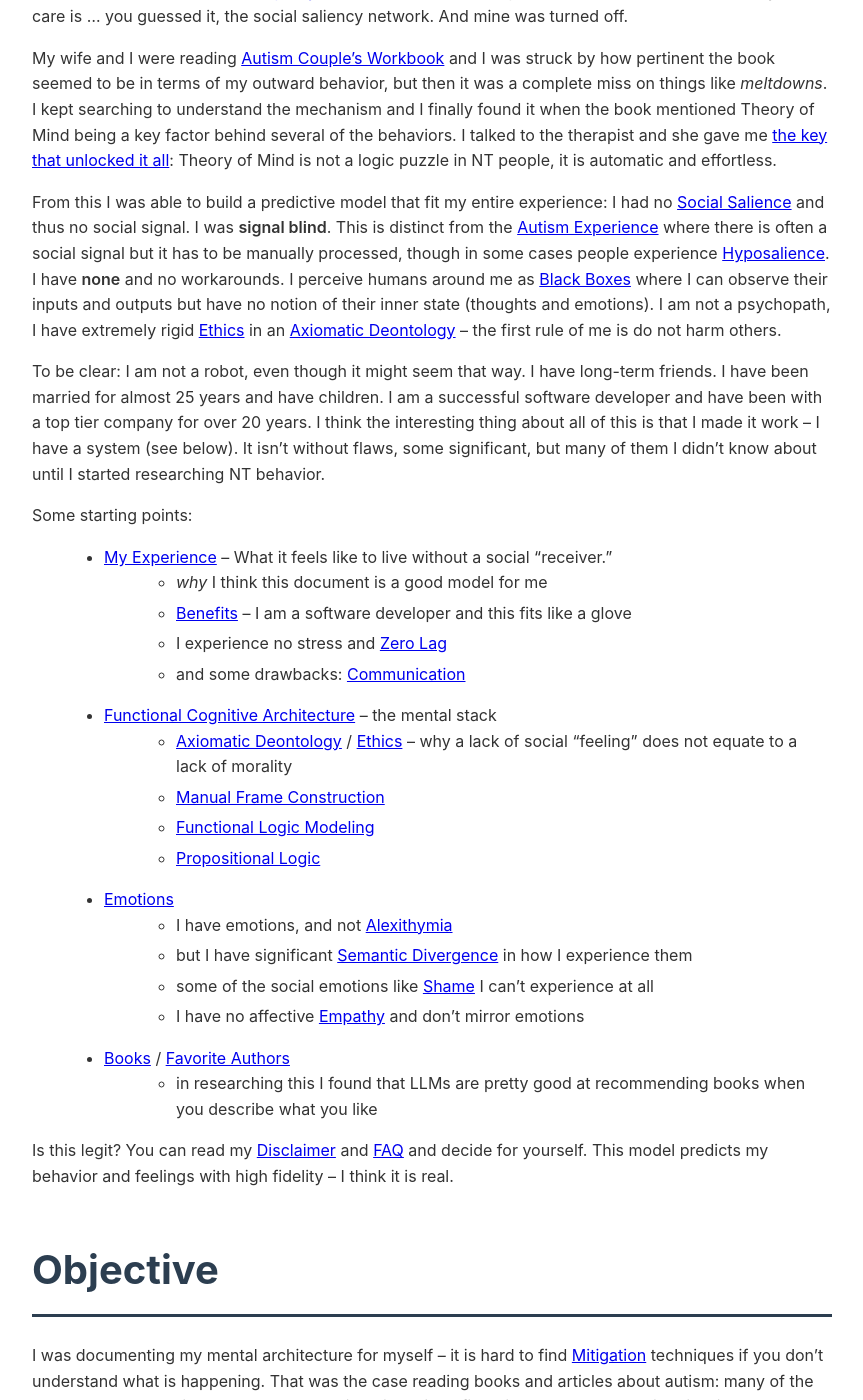
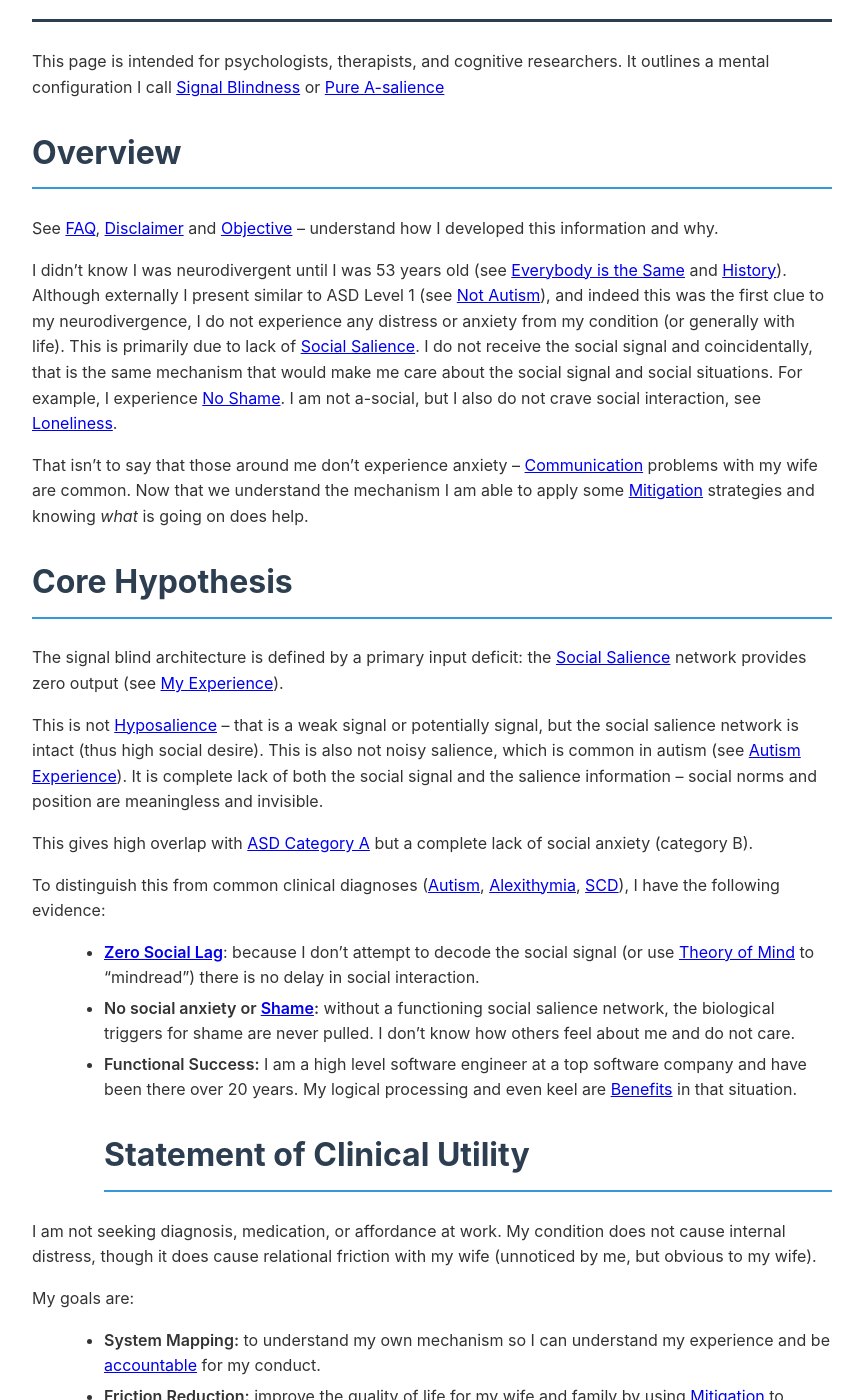
Before and after one commit to SignalBlind/SignalBlind.github.io, a Jekyll site: the page built from print-export-page.md, in a window 1280 px wide and 1400 px high, scrolled down 120706 px. Shown: the whole window, without its empty margins (208-1071 px from the left). Built offline with Jekyll 4.4.1, drawn with Linux system fonts in a browser that asks for light colours; some of the changed text lies outside the part shown.

Commit message:
add routing for professionals, therapists, etc.

```diff
--- /dev/null
+++ b/Professionals.md
@@ -0,0 +1,78 @@
+---
+layout: page
+title: A-Salient Phenotype
+---
+This page is intended for psychologists, therapists, and cognitive researchers. It outlines a mental configuration I call [Signal Blindness](Experience/Social%20Salience.md) or [Pure A-salience](Experience/Pure%20A-salience.md)
+
+## Overview
+
+See [FAQ](FAQ.md), [Disclaimer](Disclaimer.md) and [Objective](Objective.md) -- understand how I developed this information and why.
+
+I didn't know I was neurodivergent until I was 53 years old (see [Everybody is the Same](Experience/Everybody%20is%20the%20Same.md) and [History](Experience/History.md)).  Although externally I present similar to ASD Level 1 (see [Not Autism](Experience/Not%20Autism.md)), and indeed this was the first clue to my neurodivergence, I do not experience any distress or anxiety from my condition (or generally with life).  This is primarily due to lack of [Social Salience](Experience/Social%20Salience.md).  I do not receive the social signal and coincidentally, that is the same mechanism that would make me care about the social signal and social situations.  For example, I experience [No Shame](Emotions/Shame.md).  I am not a-social, but I also do not crave social interaction, see [Loneliness](Emotions/Loneliness.md).
+
+That isn't to say that those around me don't experience anxiety -- [Communication](Experience/Communication.md) problems with my wife are common.  Now that we understand the mechanism I am able to apply some [Mitigation](Experience/Mitigation.md) strategies and knowing _what_ is going on does help.
+
+## Core Hypothesis
+
+The signal blind architecture is defined by a primary input deficit: the [Social Salience](Experience/Social%20Salience.md) network provides zero output (see [My Experience](Experience/My%20Experience.md)).
+
+This is not [Hyposalience](Experience/Hyposalience.md) -- that is a weak signal or potentially signal, but the social salience network is intact (thus high social desire).  This is also not noisy salience, which is common in autism (see [Autism Experience](Experience/Autism%20Experience.md)).  It is complete lack of both the social signal and the salience information -- social norms and position are meaningless and invisible.
+
+This gives high overlap with [ASD Category A](Experience/Not%20Autism.md#A%20Social%20Communication%20and%20Interaction) but a complete lack of social anxiety (category B).
+
+To distinguish this from common clinical diagnoses ([Autism](Experience/Not%20Autism.md), [Alexithymia](Experience/Alexithymia.md), [SCD](Experience/Not%20SCD.md)), I have the following evidence:
+
+- **[Zero Social Lag](Cognition/Zero%20Lag.md)**: because I don't attempt to decode the social signal (or use [Theory of Mind](Experience/Theory%20of%20Mind.md) to "mindread") there is no delay in social interaction.
+- **No social anxiety or [Shame](Emotions/Shame.md):** without a functioning social salience network, the biological triggers for shame are never pulled.  I don't know how others feel about me and do not care.
+- **Functional Success:** I am a high level software engineer at a top software company and have been there over 20 years.  My logical processing and even keel are [Benefits](Experience/Benefits.md) in that situation.
+## Statement of Clinical Utility
+
+I am not seeking diagnosis, medication, or affordance at work.  My condition does not cause internal distress, though it does cause relational friction with my wife (unnoticed by me, but obvious to my wife).
+
+My goals are:
+
+- **System Mapping:** to understand my own mechanism so I can understand my experience and be [accountable](Experience/Mitigation.md#Statement%20of%20Intent) for my conduct.
+- **Friction Reduction:** improve the quality of life for my wife and family by using [Mitigation](Experience/Mitigation.md) to bridge the gap.
+- **Phenotype Identification:** to document this architecture in case somebody else like me finds it and finds it useful (see [Where Are My People?](Experience/Where%20Are%20My%20People?.md)).
+## Curated Path
+
+For those wishing to evaluate the logic of this model, I suggest the following sequence:
+### Input Layer (Root Cause)
+
+- [Social Salience](Experience/Social%20Salience.md) -- the missing receiver and why I am signal blind.
+- [Hypophantasia](Experience/Hypophantasia.md) -- a compounding factor.
+- [Theory of Mind](Experience/Theory%20of%20Mind.md) -- often cited as a key cause for autism behaviors.
+
+### Processing Stack (Mechanism)
+
+Seems like that should be trouble, right?  How I make it work.
+
+- [Functional Cognitive Architecture](Cognition/Functional%20Cognitive%20Architecture.md) -- breakdown of how I think I process things, with contrast to NT and autism.
+- [Manual Frame Construction](Cognition/Manual%20Frame%20Construction.md) -- how I see the world and why I don't get stuck.
+- [Functional Logic Modeling](Cognition/Functional%20Logic%20Modeling.md) -- how I understand situations and people when I need to.
+- [Examples](Cognition/Examples.md) -- examples of how I think.
+
+### Affective Profile
+
+- [Alexithymia](Experience/Alexithymia.md) -- I don't think I have alexithymia.  I have emotions and can describe them.
+- [Semantic Divergence](Emotions/Semantic%20Divergence.md) -- but my experience of emotions is quite different since there is no social component.
+- [Anger](Emotions/Anger.md) and [Sadness](Emotions/Sadness.md) -- two examples that I think demonstrate both the experience and how it differs from both NT and autistic people.
+
+### Differential Analysis
+
+- [Not Autism](Experience/Not%20Autism.md) and [Not SCD](Experience/Not%20SCD.md) -- comparison with ASD and SCD.
+- [Overlaps](Experience/Overlaps.md) -- overlap with various other conditions.
+- [Checklist](Experience/Checklist.md) -- perhaps the strongest evidence for this specific architecture, a differential diagnosis checklist.
+	- By answering "No" to the standard stressors of neurodivergence, the checklist isolates a-salience as a distinct functional state rather than a state of high-effort compensation.
+- [Where Are My People?](Experience/Where%20Are%20My%20People?.md) -- a review of literature and why research might miss this particular phenotype.
+### Due Diligence
+
+I used triangulation to build this model:
+
+1. **Introspection:** Capturing raw thought processes shortly after social interactions.  Reflecting on my own thoughts and why I thought that way.
+2. **External Telemetry:** Using feedback from my wife and therapist to identify gaps between my perception and theirs.  Initially I thought [Everybody is the Same](Experience/Everybody%20is%20the%20Same.md) but seeing the contrast let me see myself.
+3. **Machine-Assisted Synthesis:** Utilizing LLMs to perform "Falsification Probes" against my hypotheses and to explain the NT "Vibe-based" experience I cannot perceive.
+
+Read [History](Experience/History.md) and [Discovery](Experience/Discovery.md) to see how I got here.  Read [System Prompt](System%20Prompt.md) for more information about using LLMs to explore.  I want to emphasize that these words are my own: I got clues and descriptions from various sources, but when I write about myself I believe these are true words.
+
+While I may be wrong in the clinical details, this model has achieved its primary success metric: it accurately predicts my behavioral outputs and has reduced relational friction.
```
Also changed, not shown: index.md (+10 -0 lines).
